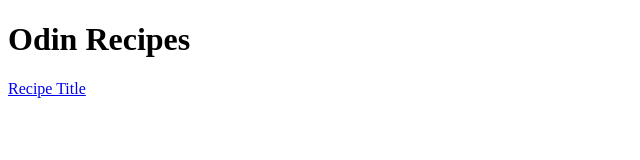
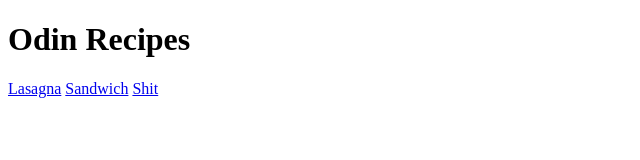
Before and after one commit to NomiBobby/odin-recipes, a plain HTML site: page index.html in a window 1280 px wide. Shown: the whole page, without its empty margins (0-640 px from the left). Drawn offline with Linux system fonts and the light colour scheme.

Commit message:
added two recipes

```diff
--- a/index.html
+++ b/index.html
@@ -7,6 +7,8 @@
     </head>
     <body>
         <h1>Odin Recipes</h1>
-        <a href="recipes/lasagna.html">Recipe Title</a>
+        <a href="recipes/lasagna.html">Lasagna</a>
+        <a href="recipes/sandwich.html">Sandwich</a>
+        <a href="recipes/shit.html">Shit</a>
     </body>
 </html>
```
